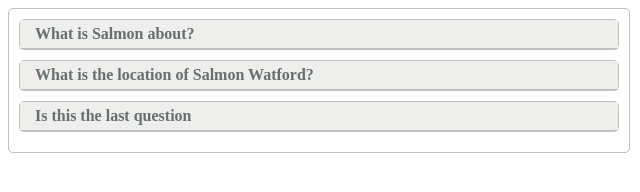
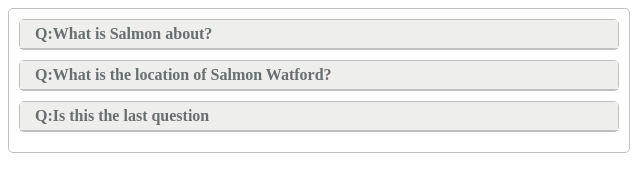
Before and after one commit to VasilStoyanov/fe-task-solution, a plain HTML site: page index.html in a window 1280 px wide. Shown: the full height of the page, 0-640 px from the left. Drawn offline with Linux system fonts and the light colour scheme.

Commit message:
added folders

```diff
--- a/accordeon.css
+++ b/css/accordeon.css
@@ -34,6 +34,7 @@
 
 #accordeon > .question-and-answer-container > .answer-container {
   margin: 10px;
+  padding: 15px;
 }
 
 .selected {
--- a/index.html
+++ b/index.html
@@ -5,7 +5,7 @@
   <meta charset="utf-8">
   <meta name="viewport" content="width=device-width, initial-scale=1">
   <title>Q&A Accordeon</title>
-    <link rel="stylesheet" href="accordeon.css">
+  <link rel="stylesheet" href="./css/accordeon.css">
 </head>
 
 <body>
@@ -15,7 +15,7 @@
     </div>
   </div>
 
-    <script src="./accordeon.js"></script>
+  <script src="./js/accordeon.js"></script>
 </body>
 
 </html>
--- a/accordeon.js
+++ b/js/accordeon.js
@@ -33,7 +33,11 @@
     }, CONSTANTS.FAKE_AJAX_TIME_DELAY_IN_MS);
   });
 
-  const render = domElement => content => domElement.append(content);
+  const render = domElement => content => {
+    domElement.innerHTML = "";
+    domElement.append(content);
+  };
+
   const renderToQuestionsAndAnswerContainer = render(accordeonContainer);
   const printUsing = printer => method => msg => printer[method](msg);
   const debounce = (fn, waitTime, immediate) => {
@@ -82,11 +86,11 @@
       questionAndAnswerContainer.classList += "question-and-answer-container";
 
       questionContainer.classList += "question-container";
-      questionContent.innerHTML = el.question || "";
+      questionContent.innerHTML = "Q:" + el.question || "";
 
       answerContainer.classList += "answer-container";
       answerContent.innerHTML = el.answer || "";
-      answerContainer.style.display = "none"; // Initial state
+      answerContainer.style.display = "none";
 
       questionContainer.append(questionContent);
       answerContainer.append(answerContent);
```
Lines whose indentation alone changed are shown as unchanged.
